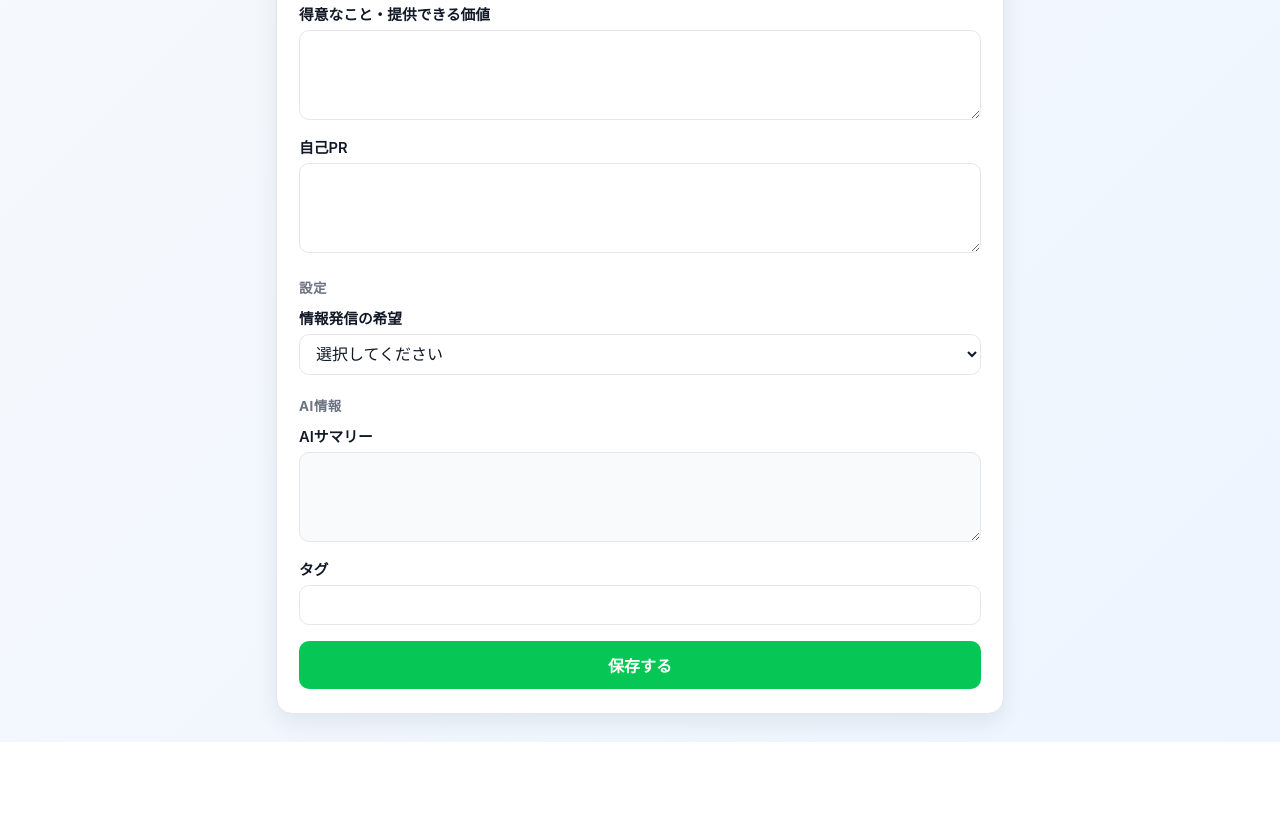
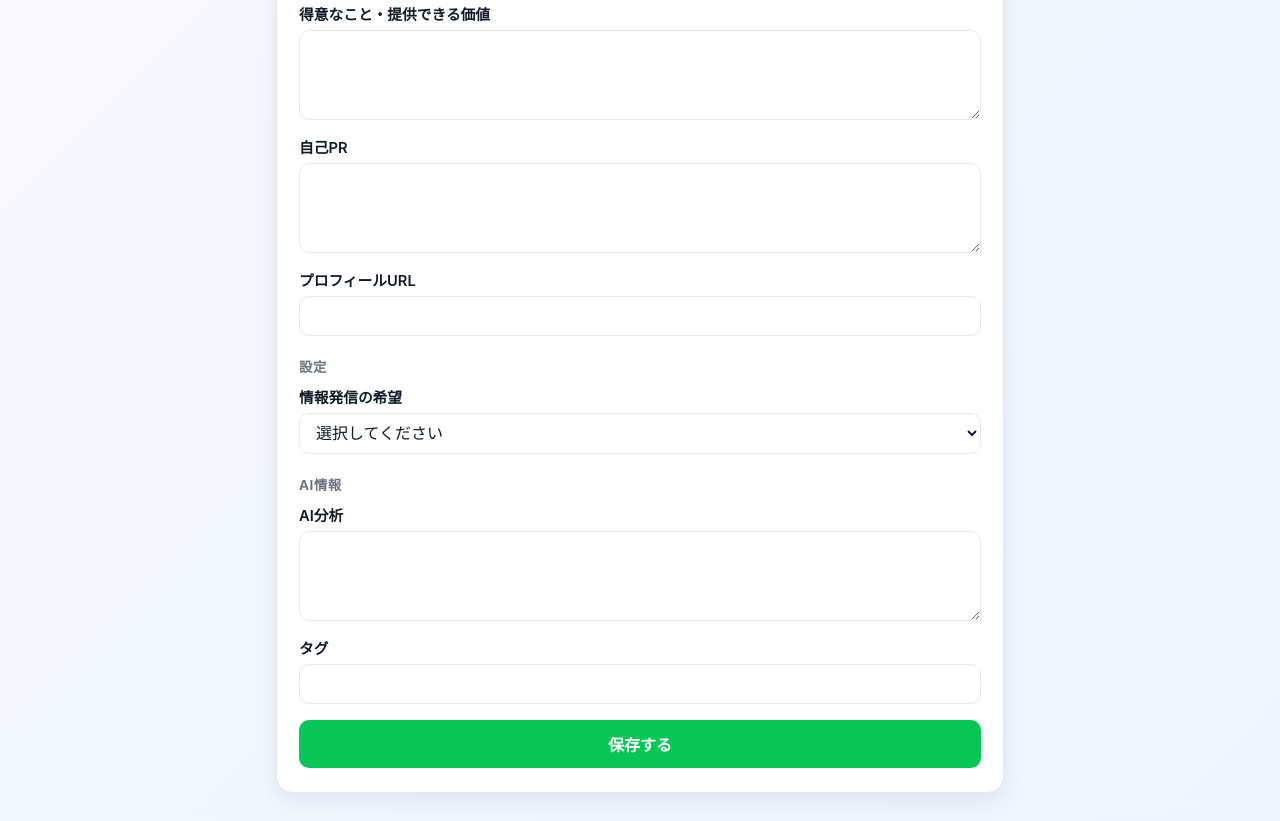
Before and after one commit to info-asiavisionlink/profile-edit-ui, a website: page index.html in a window 1280 px wide. Shown: the part 723-1544 px from the top of the page. Before the commit the page ends 1465 px from the top, so only its background shows below. Drawn offline with Linux system fonts and the light colour scheme.

Commit message:
プロフィール編集フォーム完成（PR・URL・AI分析・保存機能追加）

```diff
--- a/index.html
+++ b/index.html
@@ -44,6 +44,10 @@
         <label for="self_pr">自己PR</label>
         <textarea id="self_pr"></textarea>
       </div>
+      <div class="field">
+        <label for="profile_url">プロフィールURL</label>
+        <input id="profile_url" type="url" />
+      </div>
 
       <div class="section-title">設定</div>
       <div class="field">
@@ -57,8 +61,8 @@
 
       <div class="section-title">AI情報</div>
       <div class="field">
-        <label for="ai_summary">AIサマリー</label>
-        <textarea id="ai_summary" disabled></textarea>
+        <label for="ai_summary">AI分析</label>
+        <textarea id="ai_summary"></textarea>
       </div>
       <div class="field">
         <label for="tags">タグ</label>
--- a/script.js
+++ b/script.js
@@ -13,6 +13,7 @@ document.addEventListener("DOMContentLoaded", function () {
     "hobby",
     "line_opt_in",
     "self_pr",
+    "profile_url",
     "ai_summary",
     "tags"
   ];
```
